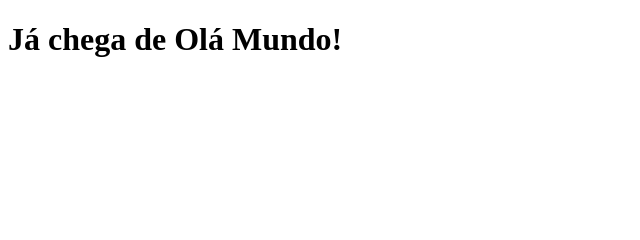
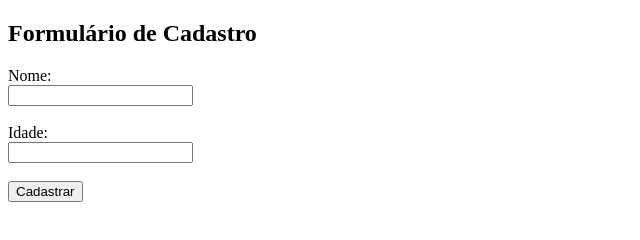
Before and after one commit to duda781/projeto, a plain HTML site: page index.html in a window 1280 px wide. Shown: the whole page, without its empty margins (0-640 px from the left). Drawn offline with Linux system fonts and the light colour scheme.

Commit message:
Adiciona formulário de cadastro

```diff
--- a/index.html
+++ b/index.html
@@ -1,11 +1,23 @@
 <!DOCTYPE html>
-<html lang="en">
+<html lang="pt-BR">
 <head>
     <meta charset="UTF-8">
     <meta name="viewport" content="width=device-width, initial-scale=1.0">
-    <title>Document</title>
+    <title>Cadastro</title>
 </head>
 <body>
-    <h1>Já chega de Olá Mundo!</h1>
+
+    <h2>Formulário de Cadastro</h2>
+
+    <form>
+        <label for="nome">Nome:</label><br>
+        <input type="text" id="nome" name="nome"><br><br>
+
+        <label for="idade">Idade:</label><br>
+        <input type="number" id="idade" name="idade"><br><br>
+
+        <button type="submit">Cadastrar</button>
+    </form>
+
 </body>
 </html>
```
Also changed, not shown: script.js (added), style.css (added).
